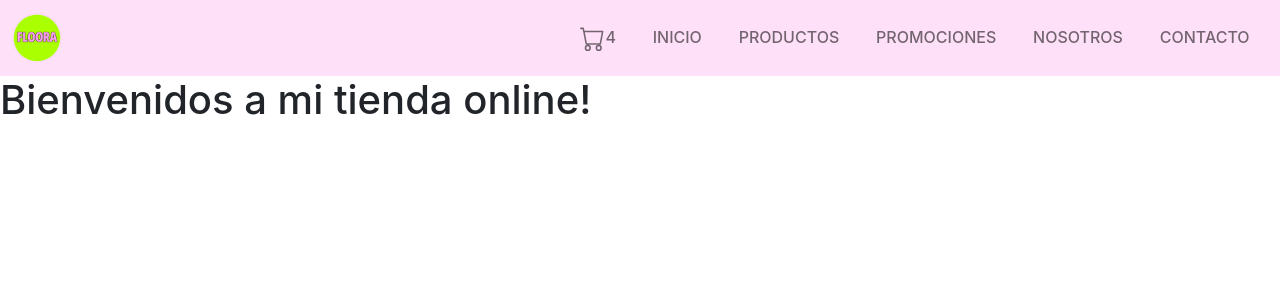
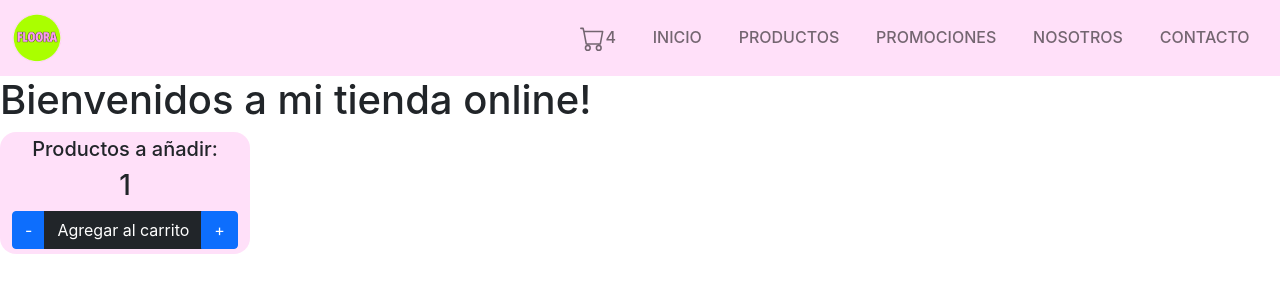
Before and after one commit to luchofseven/fernandez-luciano-REACT, a React (Create React App) app: page / in a window 1280 px wide. Shown: the top 300 px of the page. Built offline with nearby package versions, Linux system fonts and the light colour scheme.

Commit message:
agregando componente ItemCount

```diff
--- a/src/App.js
+++ b/src/App.js
@@ -1,13 +1,21 @@
 import  NavBar  from './components/NavBar.jsx'
-import ILC from './containers/ItemListContainer.jsx'
+import ItemListContainer from './containers/ItemListContainer.jsx'
+import ItemCount from './components/ItemCount.jsx'
 
 function App() {
+
+  const onAdd = (contador) => {
+    return alert(`Agregaste ${contador} items al carrito`)
+  }
 
   return (
     <>
 
     <NavBar />
-    <ILC mensaje="Bienvenidos a mi tienda online!" />
+
+    <ItemListContainer mensaje={"Bienvenidos a mi tienda online!"} />
+
+    <ItemCount stock={10} inicial={1} onAdd={onAdd} />
 
     </>
   )
--- /dev/null
+++ b/src/components/ItemCount.jsx
@@ -0,0 +1,47 @@
+import React, { useState } from 'react'
+
+export default function ItemCount({ stock, inicial, onAdd }) {
+
+  const [contador, setContador] = useState(inicial)
+
+  const handlerQuitar = () => {
+    if (contador > inicial) {
+      setContador(contador - 1)
+    } else {
+      alert("Compra minima")
+    }
+  }
+
+  const handlerAgregar = () => {
+    if (contador < stock) {
+      setContador(contador + 1)
+    } else {
+      alert("Alcanzaste el stock de compra disponible")
+    }
+  }
+
+  return (
+    <>
+
+      <div className="mi-estilo-itemcount">
+
+        <h5 className="text-center">Productos a añadir:</h5>
+        <h3>{contador}</h3>
+
+        <div className="btn-group" role="group">
+
+          <button type="button" className="btn btn-primary"
+            onClick={() => handlerQuitar()}>-</button>
+
+          <button type="button" className="btn btn-dark"
+            onClick={() => { onAdd(contador) }}>Agregar al carrito</button>
+
+          <button type="button" className="btn btn-primary"
+            onClick={() => handlerAgregar()}>+</button>
+
+        </div>
+      </div>
+
+    </>
+  )
+}
--- a/src/styles/styles.css
+++ b/src/styles/styles.css
@@ -1,5 +1,4 @@
 @import url("https://fonts.googleapis.com/css2?family=Raleway:wght@100;300;500;700&display=swap");
-
 * {
   margin: 0;
   padding: 0;
@@ -50,3 +49,15 @@
 .mi-estilo-logo:hover {
   transform: scale(1.15);
 }
+
+.mi-estilo-itemcount {
+  background-color: rgba(255, 153, 236, 0.3);
+  min-height: 100px;
+  max-width: 250px;
+  padding: 5px;
+  border-radius: 1rem;
+  display: grid;
+  justify-items: center;
+  align-items: center;
+  align-content: center;
+}
--- a/src/styles/styles.min.css
+++ b/src/styles/styles.min.css
@@ -1 +1 @@
-@import url("https://fonts.googleapis.com/css2?family=Raleway:wght@100;300;500;700&display=swap");*{margin:0;padding:0;box-sizing:border-box;font-family:-apple-system, 'Raleway', BlinkMacSystemFont, 'Segoe UI', Roboto, Oxygen, Ubuntu, Cantarell, 'Open Sans', 'Helvetica Neue', sans-serif}.bg-color-one{background-color:#ff99ec}.bg-color-two{background-color:#c6ff00}.bg-alpha-color-one{background-color:rgba(255,153,236,0.3)}.bg-alpha-color-two{background-color:rgba(198,255,0,0.3)}.mi-estilo-nav{width:100% !important;display:flex !important;justify-content:flex-end !important}.mi-estilo-nav li{margin:0rem .65rem}.mi-estilo-nav li a{font-weight:500;font-size:1rem;transition:200ms ease-out}.mi-estilo-nav li a:hover{transform:scale(1.15)}.mi-estilo-logo{transition:200ms ease-out}.mi-estilo-logo:hover{transform:scale(1.15)}
+@import url("https://fonts.googleapis.com/css2?family=Raleway:wght@100;300;500;700&display=swap");*{margin:0;padding:0;box-sizing:border-box;font-family:-apple-system, 'Raleway', BlinkMacSystemFont, 'Segoe UI', Roboto, Oxygen, Ubuntu, Cantarell, 'Open Sans', 'Helvetica Neue', sans-serif}.bg-color-one{background-color:#ff99ec}.bg-color-two{background-color:#c6ff00}.bg-alpha-color-one{background-color:rgba(255,153,236,0.3)}.bg-alpha-color-two{background-color:rgba(198,255,0,0.3)}.mi-estilo-nav{width:100% !important;display:flex !important;justify-content:flex-end !important}.mi-estilo-nav li{margin:0rem .65rem}.mi-estilo-nav li a{font-weight:500;font-size:1rem;transition:200ms ease-out}.mi-estilo-nav li a:hover{transform:scale(1.15)}.mi-estilo-logo{transition:200ms ease-out}.mi-estilo-logo:hover{transform:scale(1.15)}.mi-estilo-itemcount{background-color:rgba(255,153,236,0.3);min-height:100px;max-width:250px;padding:5px;border-radius:1rem;display:grid;justify-items:center;align-items:center;align-content:center}
--- a/src/styles/styles.scss
+++ b/src/styles/styles.scss
@@ -61,3 +61,15 @@ $alpha-color-two: rgba(198, 255, 0, 0.3);
 .mi-estilo-logo:hover {
   transform: scale(1.15);
 }
+
+.mi-estilo-itemcount {
+  background-color: $alpha-color-one;
+  min-height: 100px;
+  max-width: 250px;
+  padding: 5px;
+  border-radius: 1rem;
+  display: grid;
+  justify-items: center;
+  align-items: center;
+  align-content: center;
+}
```
